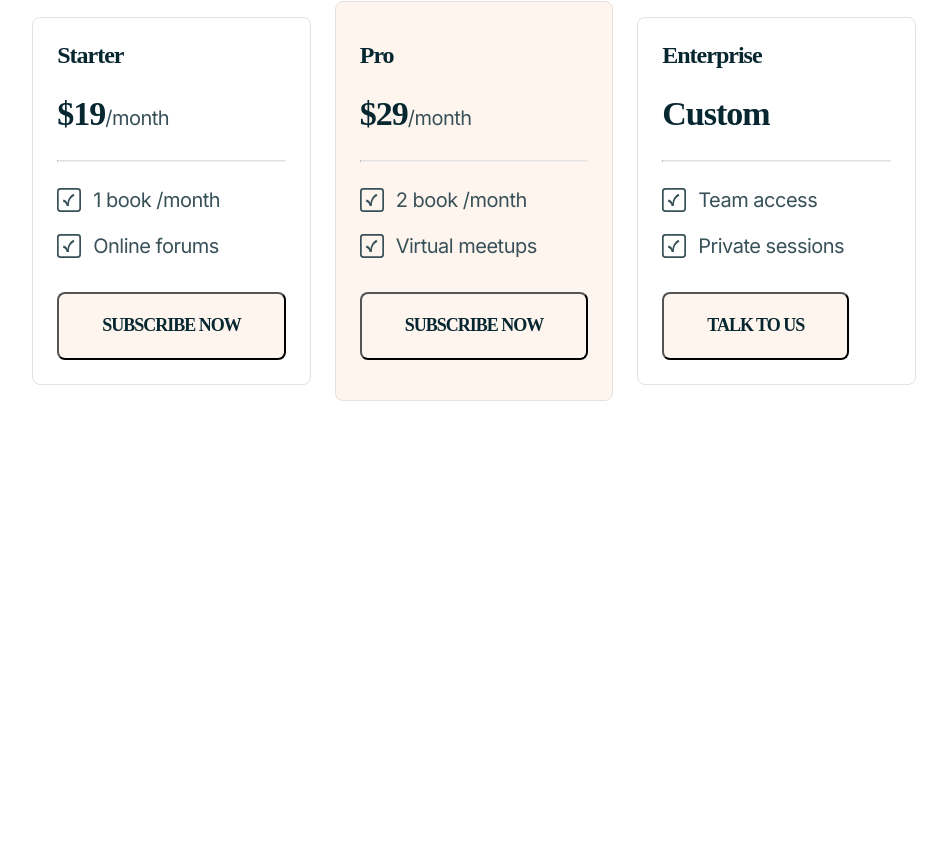
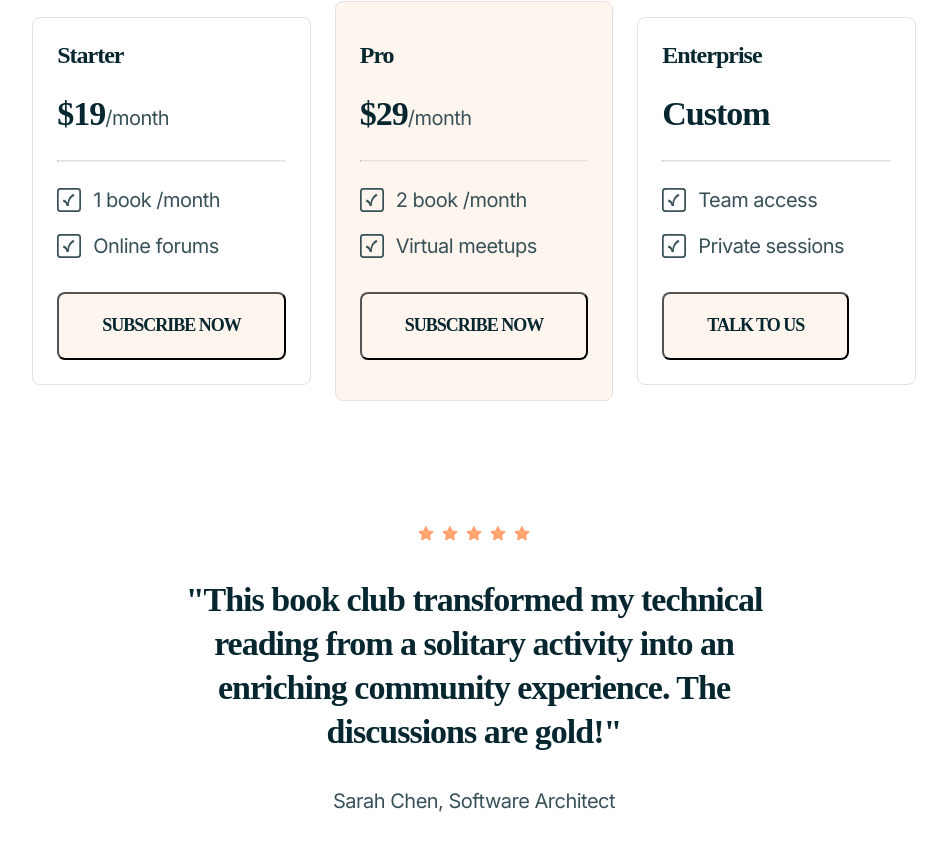
Before and after one commit to paulinasprojects/techbook-landing, a React (Vite) app: page / in a window 1280 px wide. Shown: the part 2831-3681 px from the top of the page, without its empty margins (166-1113 px from the left). Before the commit the page ends 3232 px from the top, so only its background shows below. Built offline with nearby package versions, Linux system fonts and the light colour scheme; a web font is replaced by a local one.

Commit message:
added testimonial section

```diff
--- a/src/components/pages/home-page.tsx
+++ b/src/components/pages/home-page.tsx
@@ -4,6 +4,7 @@ import { Hero } from "../hero"
 import { MembershipOptions } from "../membership-options"
 import { ReadGrowSection } from "../read-grow-section"
 import { ReadingJourney } from "../reading-journey"
+import { Testimonials } from "../testimonials"
 
 export const Homepage = () => {
   return (
@@ -15,6 +16,7 @@ export const Homepage = () => {
       <AverageBookClub/>
       <ReadingJourney/>
       <MembershipOptions/>
+      <Testimonials/>
     </div>
   )
 }
--- /dev/null
+++ b/src/components/testimonials.tsx
@@ -0,0 +1,19 @@
+import "../styles/testimonials.scss"
+
+export const Testimonials = () => {
+  return (
+    <section className="testimonials-main-section">
+      <div className="testimonials-stars">
+        {Array.from({length: 5}).map((_, i) => (
+          <img
+            src="src/assets/star.svg"
+            alt="star"
+            key={i}
+          />
+        ))}
+      </div>
+        <p className="testimonial-text">"This book club transformed my technical <br /> reading from a solitary activity into an <br /> enriching community experience. The <br /> discussions are gold!"</p>
+        <span className="testimonial-author">Sarah Chen, Software Architect</span>
+    </section>
+  )
+}
--- a/src/styles/membership-options.scss
+++ b/src/styles/membership-options.scss
@@ -1,5 +1,6 @@
 .memebrship-options-main-container {
   margin-top: 120px;
+  margin-bottom: 120px;
 }
 
 .membership-options-content-container h2 {
--- /dev/null
+++ b/src/styles/testimonials.scss
@@ -0,0 +1,32 @@
+@import "./responsive.scss";
+
+.testimonials-main-section {
+  display: flex;
+  align-items: center;
+  justify-content: center;
+  flex-direction: column;
+  gap: 32px;
+  margin-bottom: 120px;
+}
+
+.testimonials-stars {
+  display: flex;
+}
+
+.testimonial-text {
+  text-align: center;
+  font-size: var(--fs-34);
+  color: var(--neutral-900);
+  font-weight: var(--fw-semibold);
+  line-height: var(--line-height-130);
+  letter-spacing: var(--letter-spacing-1);
+}
+
+.testimonial-author {
+  color: var(--neutral-700);
+  font-size: var(--fs-20);
+  line-height: var(--line-height-140);
+  font-family: var(--ff-inter);
+  font-weight: 400;
+  letter-spacing: var(--letter-spacing-5);
+}
```
